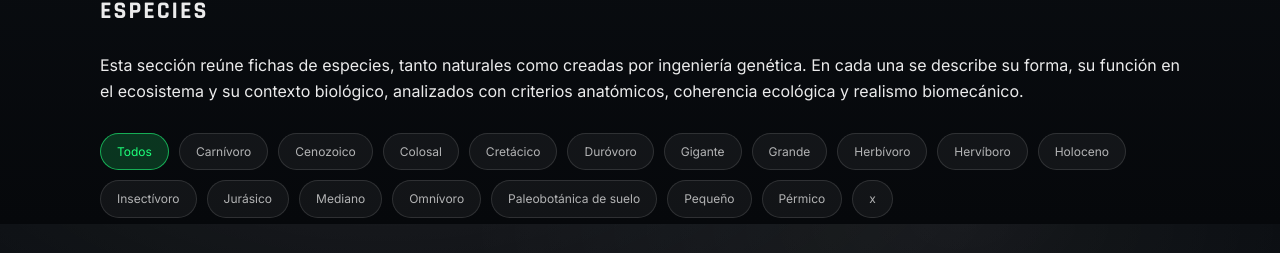
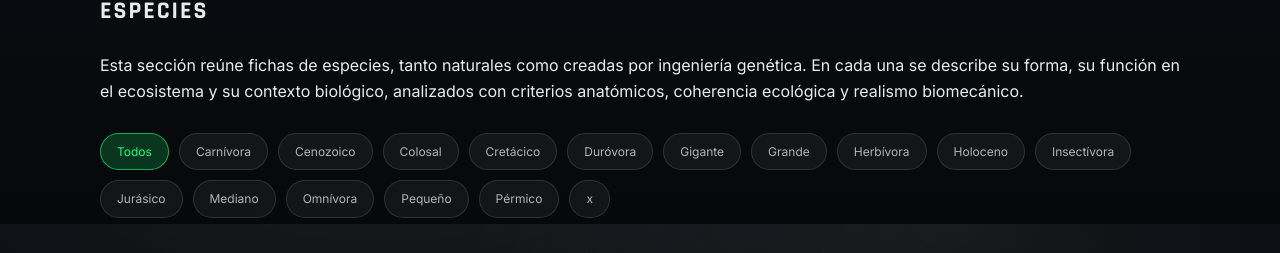
Before and after one commit to lu-developer476/Dinosauria, a React (Vite) app: page / in a window 1280 px wide. Shown: the part 2176-2429 px from the top of the page. Built offline with nearby package versions, Linux system fonts and the light colour scheme.

Commit message:
Update dinos.ts

```diff
--- a/src/data/dinos.ts
+++ b/src/data/dinos.ts
@@ -7,7 +7,7 @@ export const dinos: DinoCard[] = [
     image: "/images/aciedactylus-mandocaris.jpg",
     isCover: true,
     era: "x",
-    diet: "Duróvoro",
+    diet: "Duróvora",
     size: "x",
     description: `Género: Aciedactylus | Masa estimada: x | Longitud: 3.6–4.5 metros | Altura: ~1.4 metros | Locomoción: bípedo | Adaptaciones: x | Comunicación: x | Estrategias: x | Temperamento: x
 
@@ -64,7 +64,7 @@ Uno de los mayores dinosaurios vadeadores, los Ambulaquasaurus son lo suficiente
     image: "/images/ankylodocus.jpg",
     isCover: true,
     era: "x",
-    diet: "Hervíboro",
+    diet: "Herbívora",
     size: "x",
     description: `Género: Híbrido | Masa estimada: x | Longitud: x metros | Altura: x metros | Locomoción: x | Adaptaciones: x | Comunicación: x | Estrategias: x | Temperamento: x
 
@@ -123,7 +123,7 @@ Menos robustos que el gigantesco Brontosaurus, los Asperdorsus tienen extremidad
     image: "/images/atercurisaurus.jpg",
     isCover: true,
     era: "Cretácico",
-    diet: "Herbívoro",
+    diet: "Herbívora",
     size: "Mediano",
     description: `Género: x | Masa estimada: x | Longitud: x metros | Altura: x metros | Locomoción: x | Adaptaciones: x | Comunicación: x | Estrategias: x | Temperamento: x
 
@@ -180,7 +180,7 @@ Entre sus depredadores se encuentran los Arsartis y Gladiodones.`
     image: "/images/brontosaurus-baxteri.jpg",
     isCover: true,
     era: "Jurásico",
-    diet: "Herbívoro",
+    diet: "Herbívora",
     size: "Colosal",
     description: `Género: x | Masa estimada: x | Longitud: x metros | Altura: x metros | Locomoción: x | Adaptaciones: x | Comunicación: x | Estrategias: x | Temperamento: x
 
@@ -203,7 +203,7 @@ Actuaba como ingeniero ecológico dominante: abría corredores forestales, derri
     image: "/images/calcarisaurus-ieiuniosus.jpg",
     isCover: true,
     era: "Cenozoico",
-    diet: "Carnívoro",
+    diet: "Carnívora",
     size: "Pequeño",
     description: `Género: x | Masa estimada: x | Longitud: x metros | Altura: x metros | Locomoción: x | Adaptaciones: x | Comunicación: x | Estrategias: x | Temperamento: x
 
@@ -357,7 +357,7 @@ El hocico del dinosaurio, curvado como un arco y casi sin dientes, está perfect
     image: "/images/ferrucutus-cerastes.jpg",
     isCover: true,
     era: "Cretácico",
-    diet: "Herbívoro",
+    diet: "Herbívora",
     size: "Grande",
     description: `Género: x | Masa estimada: x | Longitud: x metros | Altura: x metros | Locomoción: x | Adaptaciones: x | Comunicación: x | Estrategias: x | Temperamento: x
 
@@ -392,7 +392,7 @@ Vertebrados como el Ferrucutus provocan activamente a las termitas de Skull Isla
     image: "/images/foetodon-ferrus.jpg",
     isCover: true,
     era: "Cretácico",
-    diet: "Carnívoro",
+    diet: "Carnívora",
     size: "Mediano",
     description: `Género: x | Masa estimada: x | Longitud: x metros | Altura: x metros | Locomoción: x | Adaptaciones: x | Comunicación: x | Estrategias: x | Temperamento: x
 
@@ -431,7 +431,7 @@ Los Foetodones juveniles también son presa habitual de jóvenes Pirañadones, q
     image: "/images/formicavoro.jpg",
     isCover: true,
     era: "x",
-    diet: "Insectívoro",
+    diet: "Insectívora",
     size: "x",
     description: `Género: x | Masa estimada: x | Longitud: x metros | Altura: x metros | Locomoción: x | Adaptaciones: x | Comunicación: x | Estrategias: x | Temperamento: x
 
@@ -467,7 +467,7 @@ Es similar a un ave como la jacana o la gallareta. De todos los dinosaurios no a
     image: "/images/hebeosaurus-torvus.jpg",
     isCover: true,
     era: "Cretácico",
-    diet: "Herbívoro",
+    diet: "Herbívora",
     size: "Grande",
     description: `Género: x | Masa estimada 420 kg | Longitud: 5.4 metros | Altura a la cadera: 3–3.5 metros | Locomoción: Cuadrúpeda graviportal ligera | Termorregulación: Mesotérmica estable | Rol ecológico: Megaherbívoro secundario de transición | Estrategia defensiva: Masa corporal y cohesión grupal
 
@@ -486,7 +486,7 @@ El Hebeosaurus cumplía en gran medida el papel de “ganado” de la isla, lo q
     image: "/images/indominus-rex.jpg",
     isCover: true,
     era: "Holoceno",
-    diet: "Carnívoro",
+    diet: "Carnívora",
     size: "Gigante",
     description: `Género: Indominus | Masa estimada: x | Longitud: x metros | Altura: x metros | Locomoción: x | Adaptaciones: x | Comunicación: x | Estrategias: x | Temperamento: x
 
@@ -509,7 +509,7 @@ En términos ecológicos, el Indominus Rex no ocupaba un nicho natural equilibra
     image: "/images/indominus-rex-GEN2.jpg",
     isCover: true,
     era: "Holoceno",
-    diet: "Carnívoro",
+    diet: "Carnívora",
     size: "Gigante",
     description: `Género: Indominus | Masa estimada: x | Longitud: x metros | Altura: x metros | Locomoción: x | Adaptaciones: x | Comunicación: x | Estrategias: x | Temperamento: x
 
@@ -522,7 +522,7 @@ La version alternativa de la Indominus Rex, diseñada a partir de los restos de
     image: "/images/indoraptor.jpg",
     isCover: true,
     era: "Holoceno",
-    diet: "Carnívoro",
+    diet: "Carnívora",
     size: "Mediano",
     description: `Género: x | Masa estimada: 7.3 x | Longitud: 1.1 metros | Altura: 3.1 metros | Locomoción: x | Adaptaciones: x | Comunicación: x | Estrategias: x | Temperamento: x
 
@@ -543,7 +543,7 @@ Aunque muestra grandes signos de inteligencia, la cría del Indoraptor en un lab
     image: "/images/indoraptor-GEN2.jpg",
     isCover: true,
     era: "Holoceno",
-    diet: "Carnívoro",
+    diet: "Carnívora",
     size: "Mediano",
     description: `Género: x | Masa estimada: 7.3 x | Longitud: 1.1 metros | Altura: 3.1 metros | Locomoción: x | Adaptaciones: x | Comunicación: x | Estrategias: x | Temperamento: x
 
@@ -562,7 +562,7 @@ Aunque muestra grandes signos de inteligencia, la cría del Indoraptor en un lab
     image: "/images/ligocristus-innocens.jpg",
     isCover: true,
     era: "Jurásico",
-    diet: "Herbívoro",
+    diet: "Herbívora",
     size: "Pequeño",
     description: `Género: x | Masa estimada 120–180 kg | Longitud: 2–3 metros | Altura: 1–1.2 metros | Locomoción: Bípeda cursorial ligera | Termorregulación: Mesotérmica | Rol ecológico: Herbívoro basal de sotobosque | Dieta: x | Adaptaciones: x | Comunicación: x | Estrategia ofensiva: x | Alimentación: x | Temperamento: x
 
@@ -595,7 +595,7 @@ Para los adultos, el corto nado a través de un río o zona pantanosa no represe
     image: "/images/malevolusaurus-perditor.jpg",
     isCover: true,
     era: "Pérmico",
-    diet: "Omnívoro",
+    diet: "Omnívora",
     size: "Grande",
     description: `Género: x | Masa estimada 1.3–2 x | Longitud: 6–7.3 metros | Altura: 1–1.2 metros | Locomoción: x | Adaptaciones: x | Comunicación: x | Estrategias: x | Temperamento: x
 
@@ -614,7 +614,7 @@ Los Malevolusaurus depositan sus huevos en hendiduras sobre las laderas más sol
     image: "/images/monstrutalpus.jpg",
     isCover: true,
     era: "x",
-    diet: "Insectívoro",
+    diet: "Herbívora",
     size: "x",
     description: `Género: x | Masa estimada: x | Longitud: x metros | Altura: x metros | Locomoción: x | Adaptaciones: x | Comunicación: x | Estrategias: x | Temperamento: x
 
@@ -636,7 +636,7 @@ Los huevos son enterrados para que se desarrollen por sí solos, y las crías em
     image: "/images/nefundusaurus-accerbus.jpg",
     isCover: true,
     era: "Cretácico",
-    diet: "Carnívoro",
+    diet: "Carnívora",
     size: "Mediano",
     description: `Género: x | Masa estimada 2.5 toneladas | Longitud: 4.8-7.3 metros | Altura a la cadera: 2–2.3 metros | Locomoción: Bípeda robusta de emboscada | Adaptaciones: x | Comunicación: x | Estrategias: x | Temperamento: x
 
@@ -689,7 +689,7 @@ La vigilancia constante es su mejor defensa, lo que obliga a los Carvers (y a ot
     image: "/images/scimitodon-sagax.jpg",
     isCover: true,
     era: "Pérmico",
-    diet: "Carnívoro",
+    diet: "Carnívora",
     size: "Mediano",
     description: `Género: x | Masa estimada: x | Longitud: x metros | Altura: x metros | Locomoción: x | Adaptaciones: x | Comunicación: x | Estrategias: x | Temperamento: x
 
@@ -709,7 +709,7 @@ Las hembras ponen sus huevos en nidadas de dos o tres, dentro de árboles huecos
     image: "/images/spinoceratops.jpg",
     isCover: true,
     era: "Holoceno",
-    diet: "Omnívoro",
+    diet: "Omnívora",
     size: "Grande",
     description: `Género: x | Masa estimada 6 toneladas | Longitud: 10-12 metros | Altura: 4.9 metros | Locomoción: Cuadrúpeda dominante con capacidad de impulso parcial | Adaptaciones: x | Comunicación: x | Estrategias: x | Temperamento: x
 
@@ -732,7 +732,7 @@ En ecosistemas controlados, el Spinoceratops cumple el rol de depredador especia
     image: "/images/spinoraptor.jpg",
     isCover: true,
     era: "Holoceno",
-    diet: "Carnívoro",
+    diet: "Carnívora",
     size: "Mediano",
     description: `Género: x | Masa estimada 600-800 kg | Longitud: 6.5-8 metros | Altura a la cadera: 2.8-3 metros Género: x | Locomoción: x | Adaptaciones: x | Comunicación: x | Estrategias: x | Temperamento: x
 
@@ -755,7 +755,7 @@ En entornos controlados, el Spinoraptor ocupa el nicho de depredador rápido y a
     image: "/images/stegoceratops.jpg",
     isCover: true,
     era: "Holoceno",
-    diet: "Paleobotánica de suelo",
+    diet: "Herbívora",
     size: "Grande",
     description: `Género: x | Masa estimada: x | Longitud: x metros | Altura: x metros | Locomoción: x | Adaptaciones: x | Comunicación: x | Estrategias: x | Temperamento: x
 
@@ -828,7 +828,7 @@ Los Tartarusaurus prefieren acercarse sigilosamente a una presa potencial antes
     image: "/images/vastatosaurus-rex.jpg",
     isCover: true,
     era: "Cretácico",
-    diet: "Carnívoro",
+    diet: "Carnívora",
     size: "Colosal",
     description: `Género: x | Masa estimada: x | Longitud: x metros | Altura: x metros | Locomoción: x | Adaptaciones: x | Comunicación: x | Estrategias: x | Temperamento: x
 
@@ -867,7 +867,7 @@ Su inteligencia no es extraordinaria, pero tampoco completamente primitiva. Demu
     image: "/images/venatosaurus-species.jpg",
     isCover: true,
     era: "Cretácico",
-    diet: "Carnívoro",
+    diet: "Carnívora",
     size: "Mediano",
     description: `Género: x | Masa estimada 180–380 kg | Longitud: 4.5–6 metros | Altura a la cadera: 1.4–1.7 metros | Locomoción: Bípeda cursorial de alta aceleración | Adaptaciones: x | Comunicación: x | Estrategias: x | Temperamento: x
 
@@ -900,7 +900,7 @@ En el ecosistema insular representaban el nivel de depredación dinámico y coor
     image: "/images/velociraptor-nublarensis.jpg",
     isCover: true,
     era: "Holoceno",
-    diet: "Carnívoro",
+    diet: "Carnívora",
     size: "Mediano",
     description: `Género: Desconocido | Masa estimada: 145 kg o 320 libras | Longitud: 3-3.9 metros | Altura a la cadera: 1.7 metros | Locomoción: Bípeda cursorial de alta aceleración | Adaptaciones: x | Comunicación: x | Estrategias: x | Temperamento: x
 
@@ -948,7 +948,7 @@ Estas criaturas gregarias son nocturnas: durante el día descansan en salientes
     image: "/images/zeropteryx-torova.jpg",
     isCover: true,
     era: "Cretácico",
-    diet: "Carnívoro",
+    diet: "Carnívora",
     size: "Pequeño",
     description: `Masa estimada: 280 kg | Altura: 3 metros | Longitud: 1–1.3 metros | Locomoción: Bípeda terrestre no voladora | Adaptaciones: x | Comunicación: x | Estrategias: x | Temperamento: x
 
```
